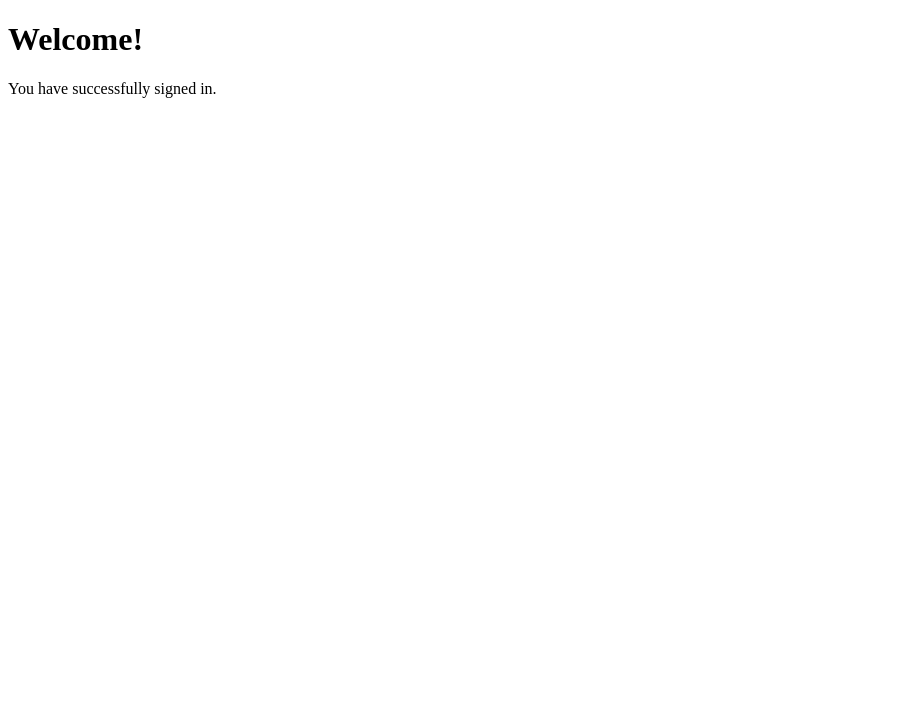
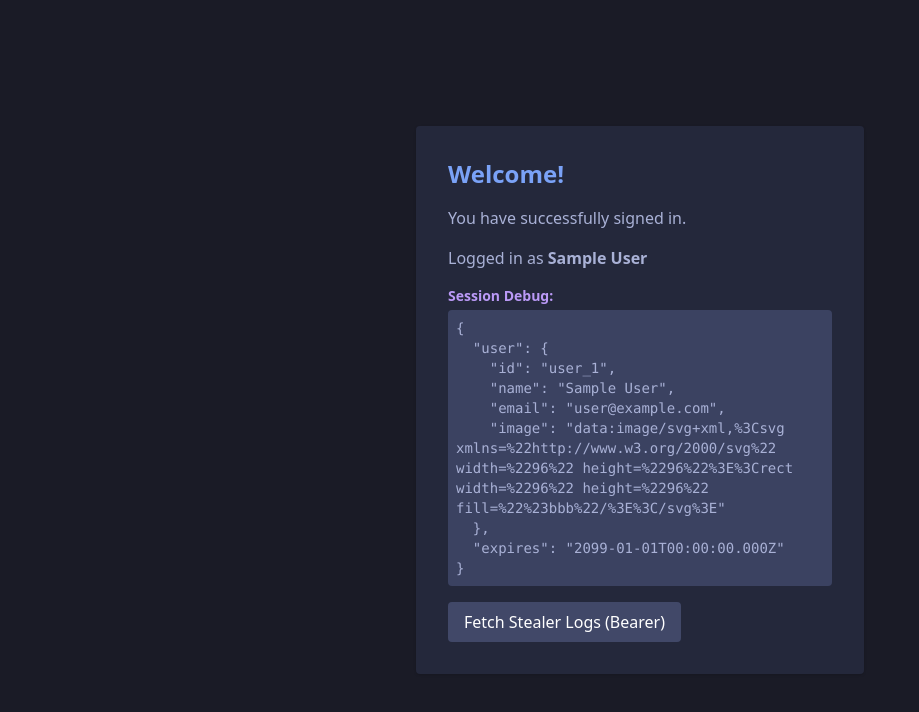
Before and after one commit to dtuait/pwned-proxy-frontend, a Next.js app in the folder app-main/: page /welcome in a window 1280 px wide. Shown: the top 712 px of the page, without its empty margins (0-919 px from the left). Built offline with nearby package versions, Linux system fonts and the light colour scheme; no server answers; sample sign-in values are in the browser's storage.

Commit message:
alt kinda works

```diff
--- a/app-main/app/page.tsx
+++ b/app-main/app/page.tsx
@@ -4,6 +4,16 @@ import { signIn, signOut, useSession } from "next-auth/react";
 
 export default function HomePage() {
   const { data: session, status } = useSession();
+
+  const handleSignOut = async () => {
+    // Sign out locally from NextAuth
+    await signOut({
+      callbackUrl: `https://${process.env.NEXT_PUBLIC_MY_DOMAIN}`, // e.g. the domain of your app
+    });
+
+    // Redirect to Azure AD logout endpoint
+    window.location.href = `https://login.microsoftonline.com/${process.env.NEXT_PUBLIC_AZURE_AD_TENANT_ID}/oauth2/v2.0/logout?post_logout_redirect_uri=https://${process.env.NEXT_PUBLIC_MY_DOMAIN}`;
+  };
 
   return (
     <main className="p-4">
@@ -13,7 +23,7 @@ export default function HomePage() {
       {session ? (
         <>
           <p>Signed in as {session.user?.email}</p>
-          <button onClick={() => signOut()}>Sign out</button>
+          <button onClick={handleSignOut}>Sign out</button>
         </>
       ) : (
         <>
--- a/app-main/app/welcome/page.tsx
+++ b/app-main/app/welcome/page.tsx
@@ -1,18 +1,86 @@
-import { getServerSession } from "next-auth/next";
-import { redirect } from "next/navigation";
-import { authOptions } from "../api/auth/[...nextauth]/route";
+"use client";
 
-export default async function WelcomePage() {
-  const session = await getServerSession(authOptions);
+import { useSession } from "next-auth/react";
+import { useRouter } from "next/navigation";
+import { useState } from "react";
+
+export default function WelcomePage() {
+  const { data: session, status } = useSession();
+  const router = useRouter();
+
+  const [debugResponse, setDebugResponse] = useState<any>(null);
+
+  if (status === "loading") {
+    return <p className="text-center text-gray-300">Loading...</p>;
+  }
 
   if (!session) {
-    redirect("/api/auth/signin?callbackUrl=/welcome");
+    router.push("/api/auth/signin?callbackUrl=/welcome");
+    return null;
+  }
+
+  async function fetchStealerLogs() {
+    try {
+      const res = await fetch(
+        "https://api.dtuaitsoc.ngrok.dev/api/stealer-logs/dtu.dk/",
+        {
+          headers: {
+            Authorization: `Bearer ${session.accessToken}`,
+          },
+        }
+      );
+
+      if (!res.ok) {
+        throw new Error(`Fetch failed with status: ${res.status}`);
+      }
+
+      const data = await res.json();
+      setDebugResponse(data);
+    } catch (error) {
+      console.error("Error fetching stealer logs:", error);
+      setDebugResponse({ error: String(error) });
+    }
   }
 
   return (
-    <main className="p-6">
-      <h1 className="text-xl font-bold mb-4">Welcome!</h1>
-      <p>You have successfully signed in.</p>
+    <main className="min-h-screen flex items-center justify-center p-6 bg-[#1a1b26] text-[#a9b1d6]">
+      <div className="w-full max-w-md p-8 rounded shadow bg-[#24283b]">
+        <h1 className="text-2xl font-bold mb-4 text-[#7aa2f7]">Welcome!</h1>
+        <p className="mb-2">You have successfully signed in.</p>
+
+        <p className="mt-4">
+          Logged in as{" "}
+          <span className="font-semibold">
+            {session.user?.name ?? session.user?.email}
+          </span>
+        </p>
+
+        {/* Debug: Show the entire session object */}
+        <div className="mt-4 text-sm">
+          <p className="font-semibold mb-1 text-[#bb9af7]">Session Debug:</p>
+          <pre className="bg-[#3b4261] p-2 whitespace-pre-wrap rounded">
+            {JSON.stringify(session, null, 2)}
+          </pre>
+        </div>
+
+        {/* Button to fetch data from your Django API */}
+        <button
+          onClick={fetchStealerLogs}
+          className="mt-4 px-4 py-2 rounded bg-[#414868] hover:bg-[#373e57] text-white"
+        >
+          Fetch Stealer Logs (Bearer)
+        </button>
+
+        {/* Render the debug response from the Django API */}
+        {debugResponse && (
+          <div className="mt-4 text-sm">
+            <p className="font-semibold mb-1 text-[#bb9af7]">API Response:</p>
+            <pre className="bg-[#3b4261] p-2 whitespace-pre-wrap rounded">
+              {JSON.stringify(debugResponse, null, 2)}
+            </pre>
+          </div>
+        )}
+      </div>
     </main>
   );
 }
--- a/app-main/styles/globals.css
+++ b/app-main/styles/globals.css
@@ -2,4 +2,6 @@
 @tailwind components;
 @tailwind utilities;
 
-body {}
+body {
+    color: antiquewhite;
+}
```
Also changed, not shown: app-main/app/api/auth/[...nextauth]/route copy.ts (deleted, +0 -72 lines), app-main/app/layout.tsx (+7 -3 lines).
